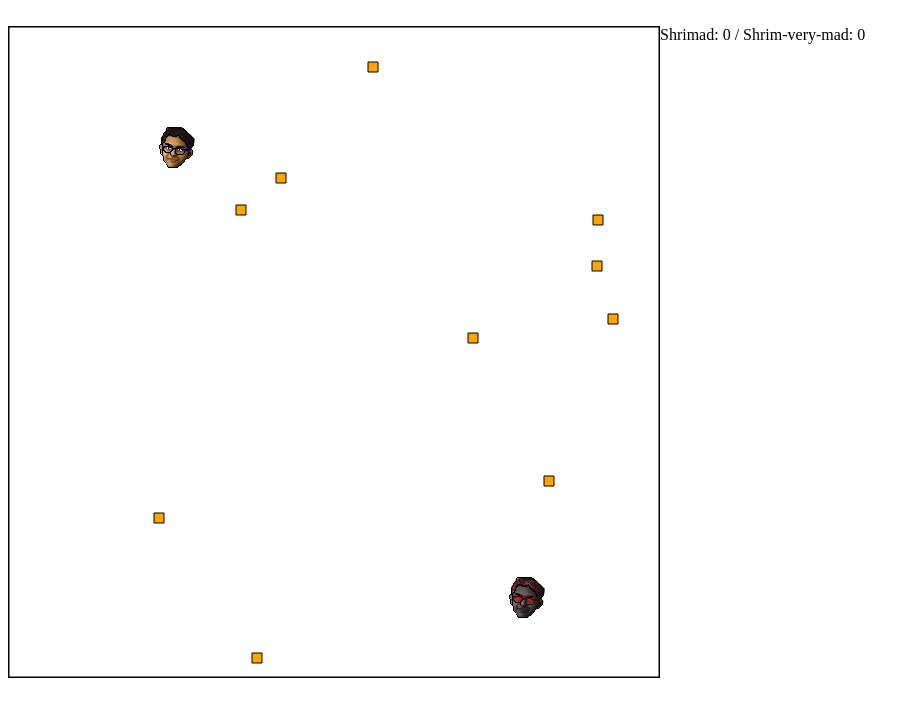
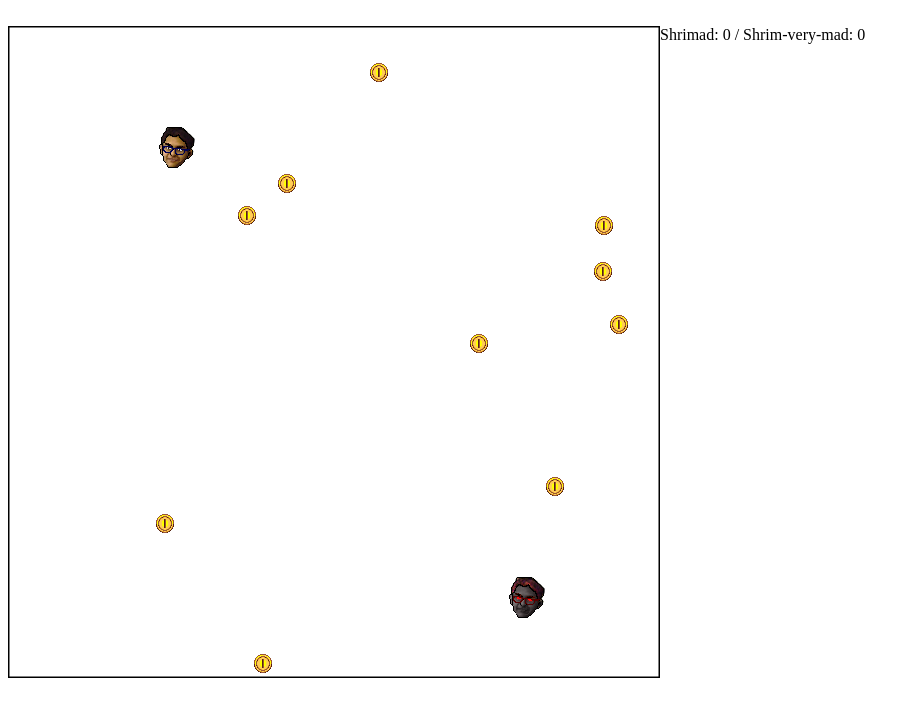
Before and after one commit to Shrim-Project/jsproject-game, a plain HTML site: page game.html in a window 1280 px wide. Shown: the whole page, without its empty margins (0-920 px from the left). Drawn offline with Linux system fonts and the light colour scheme.

Commit message:
Coins and sound
Added coins instead of squares and added coin collect sound effect

```diff
--- a/game.html
+++ b/game.html
@@ -42,6 +42,9 @@ var shrimimg = new Image();
 shrimimg.src = "blue.png";
 var shrimimg_red = new Image();
 shrimimg_red.src = "red.png";
+var coinimg = new Image();
+coinimg.src = "coin.gif";
+var sound = new Audio('ring.mp3');
 var dx = 1;
 var dy = 1;
 var speed = 4;
@@ -117,10 +120,13 @@ function update(){
         if (isCollide(myArray[i], linkObj)) {
             myArray.splice(i,1);
             score_1++;
+            sound.play();
+
         }
         if (areCollide(myArray[i], linkObj_two)) {
             myArray.splice(i,1);
             score_2++;
+            sound.play();
         }
 
     }
@@ -268,9 +274,10 @@ function draw() {
     ctx.fillStyle = "white";
     ctx.strokeStyle = "black";
     rect(0,0,WIDTH,HEIGHT);
-        ctx.fillStyle = "orange";
+        ctx.fillStyle = '#C0C0C0';
     for (i = 0; i < myArray.length; i++) {
-        rect(myArray[i][0],myArray[i][1],myArray[i][2],myArray[i][3]);
+        //circle(myArray[i][0],myArray[i][1],5);
+        ctx.drawImage(coinimg,myArray[i][0],myArray[i][1]);
     }
     //draw player 1
     ctx.drawImage(shrimimg,x,y);
```
